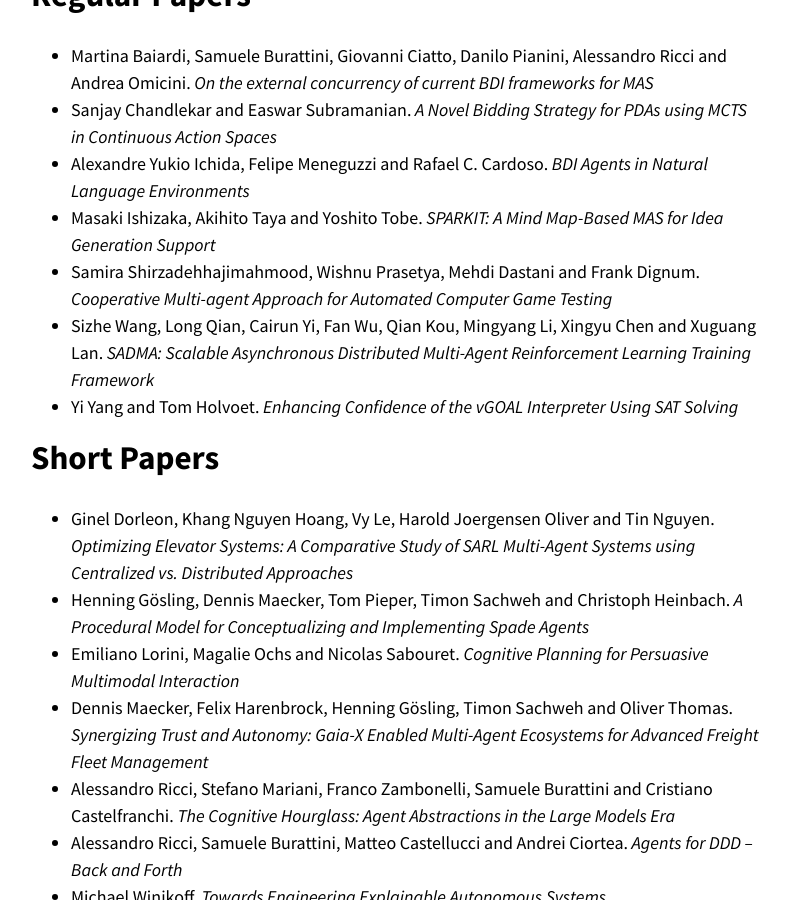
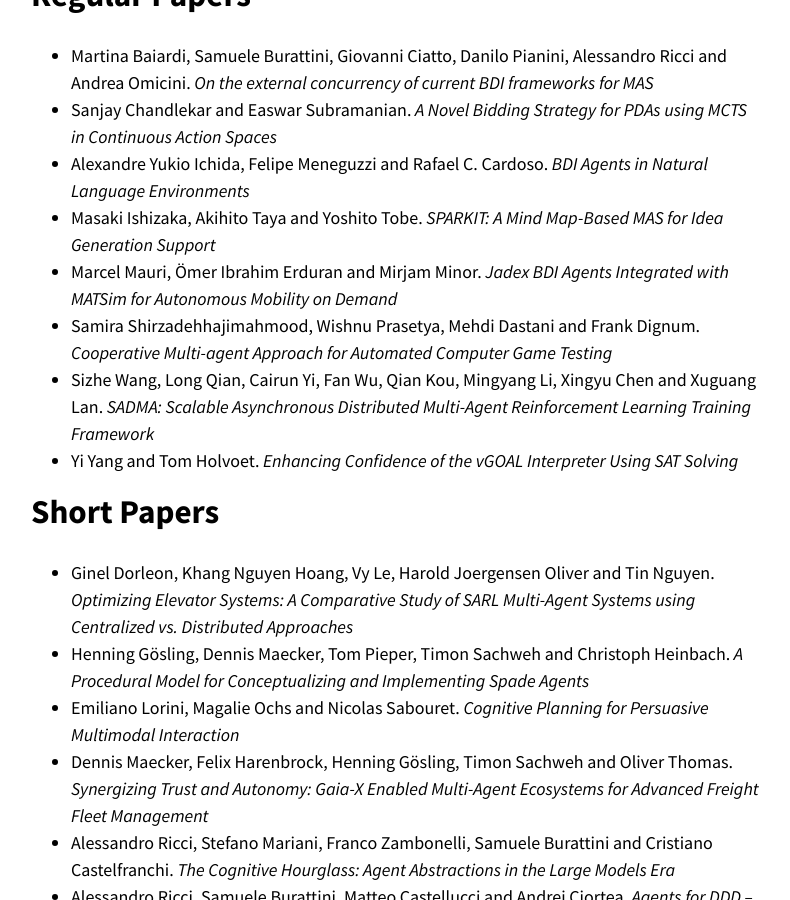
Before and after one commit to rafaelcaue/emas2024, a Jekyll site: the page built from accepted.md, in a window 1280 px wide and 900 px high, scrolled down 367 px. Shown: the whole window, without its empty margins (243-1033 px from the left). Built offline with Jekyll 4.4.1, drawn with Linux system fonts in a browser that asks for light colours; nearby versions of some CDN libraries; our own code applies the rules of GitHub Pages for plain Markdown files.

Commit message:
Update accepted.md

```diff
--- a/accepted.md
+++ b/accepted.md
@@ -10,6 +10,7 @@ entries_layout: list
 - Sanjay Chandlekar and Easwar Subramanian. *A Novel Bidding Strategy for PDAs using MCTS in Continuous Action Spaces*
 - Alexandre Yukio Ichida, Felipe Meneguzzi and Rafael C. Cardoso. *BDI Agents in Natural Language Environments*
 - Masaki Ishizaka, Akihito Taya and Yoshito Tobe. *SPARKIT: A Mind Map-Based MAS for Idea Generation Support*
+- Marcel Mauri, Ömer Ibrahim Erduran and Mirjam Minor. *Jadex BDI Agents Integrated with MATSim for Autonomous Mobility on Demand*
 - Samira Shirzadehhajimahmood, Wishnu Prasetya, Mehdi Dastani and Frank Dignum. *Cooperative Multi-agent Approach for Automated Computer Game Testing*
 - Sizhe Wang, Long Qian, Cairun Yi, Fan Wu, Qian Kou, Mingyang Li, Xingyu Chen and Xuguang Lan. *SADMA: Scalable Asynchronous Distributed Multi-Agent Reinforcement Learning Training Framework*
 - Yi Yang and Tom Holvoet. *Enhancing Confidence of the vGOAL Interpreter Using SAT Solving*
```
